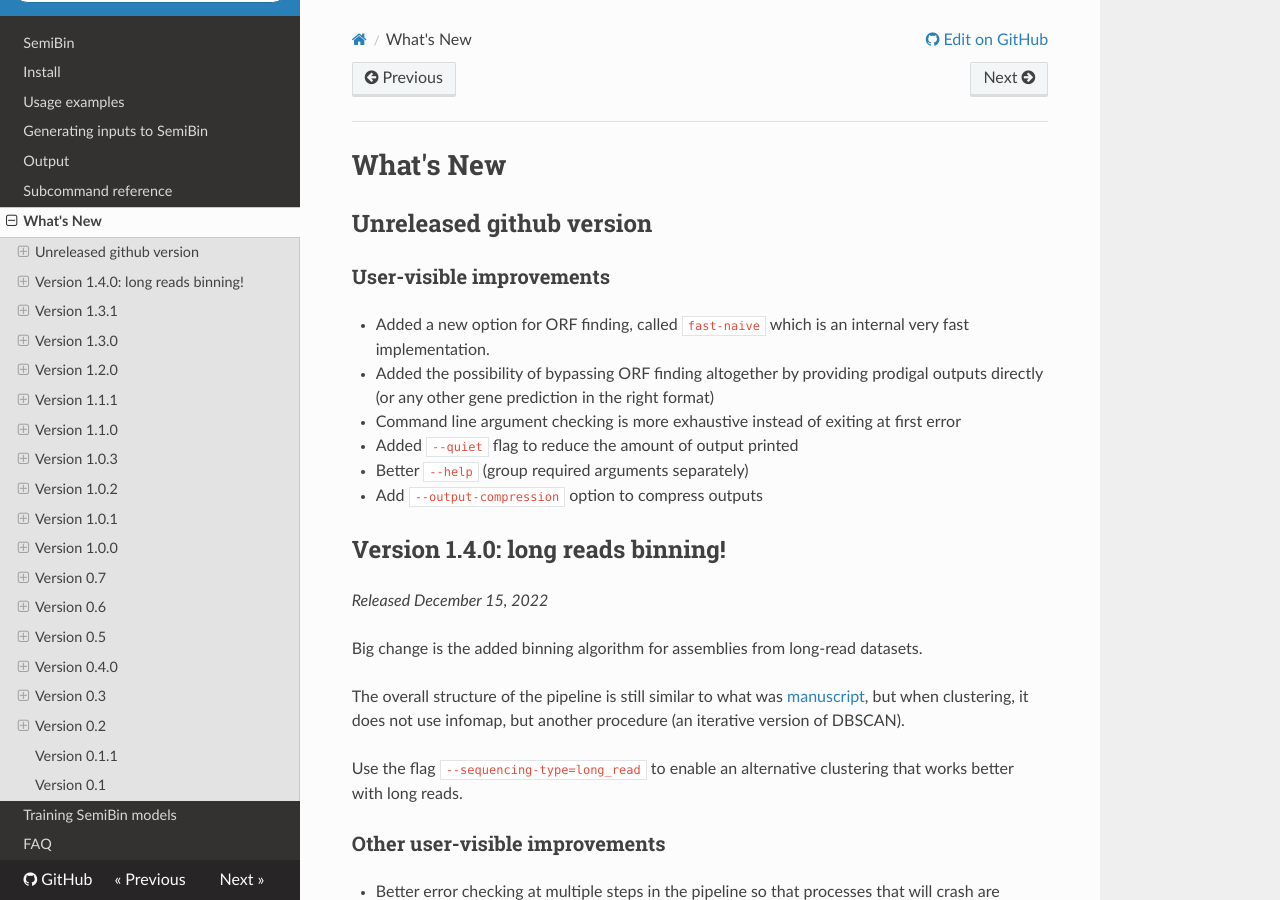
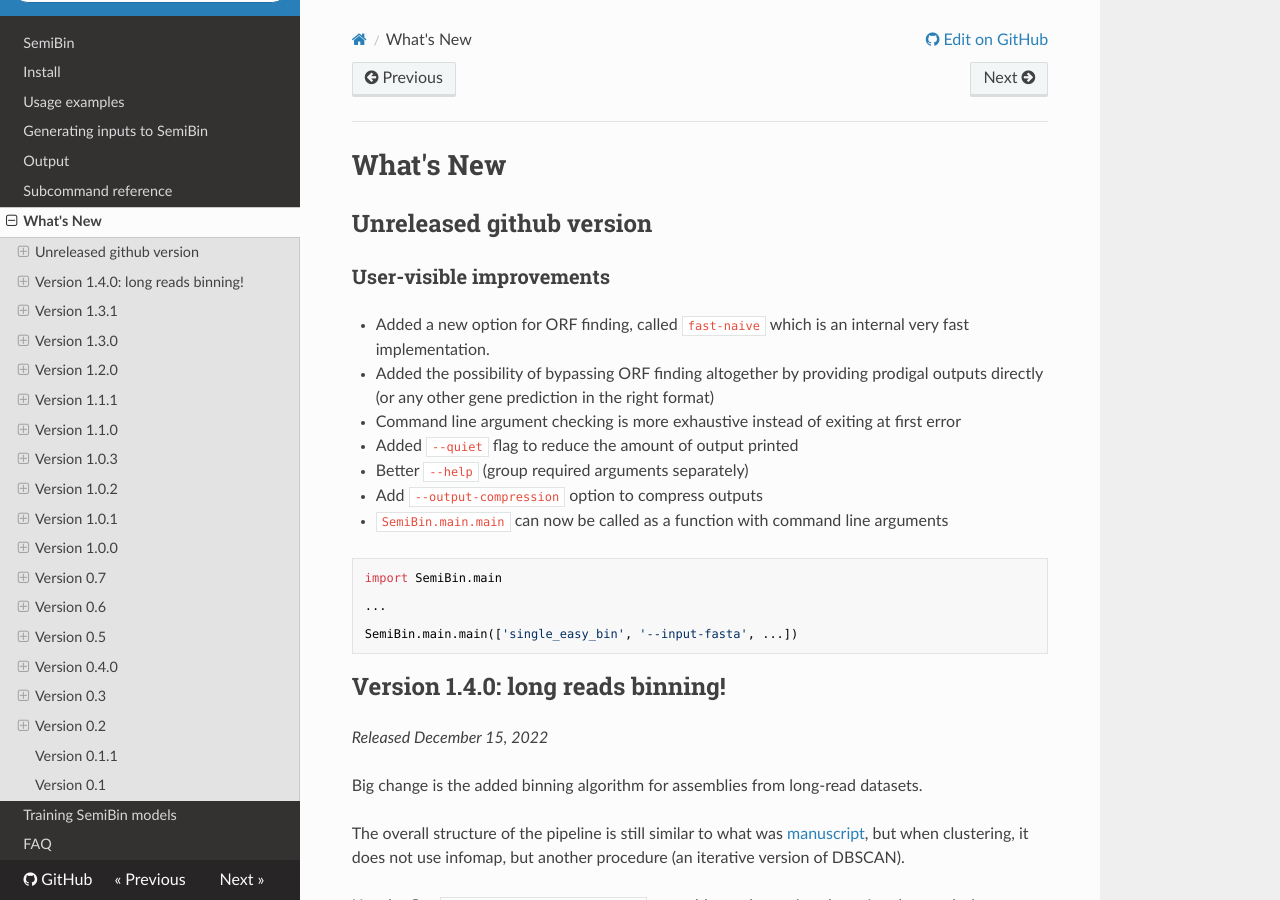
Before and after one commit to BigDataBiology/SemiBin, an MkDocs documentation site: the page built from docs/whatsnew.md, in a window 1280 px wide and 900 px high. Built offline with MkDocs 1.6.1, drawn with Linux system fonts in a browser that asks for light colours; nearby versions of some CDN libraries.

Commit message:
ENH Make SemiBin.main.main callable

````diff
--- a/docs/whatsnew.md
+++ b/docs/whatsnew.md
@@ -10,6 +10,15 @@
 - Added `--quiet` flag to reduce the amount of output printed
 - Better `--help` (group required arguments separately)
 - Add `--output-compression` option to compress outputs
+- `SemiBin.main.main` can now be called as a function with command line arguments
+
+```python
+import SemiBin.main
+
+...
+
+SemiBin.main.main(['single_easy_bin', '--input-fasta', ...])
+```
 
 ## Version 1.4.0: long reads binning!
 
````
Also changed, not shown: 2 other files.
